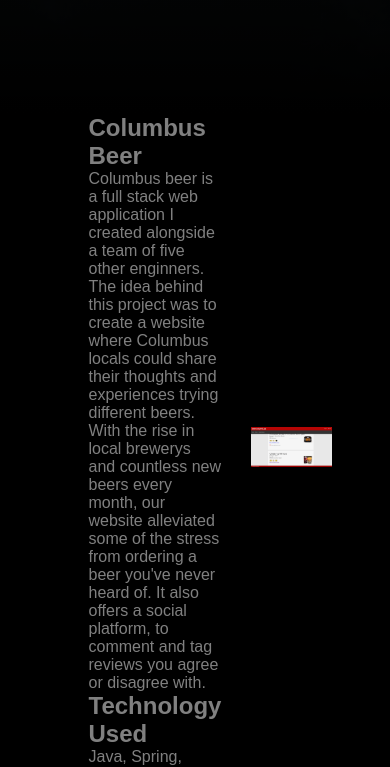
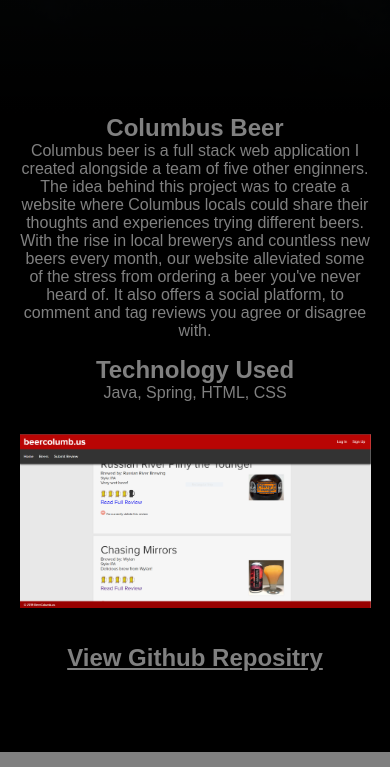
Before and after one commit to Parker-Bartlett/Parker-Bartlett.github.io, a website: page project.html in a window 390 px wide. Shown: the part 730-1497 px from the top of the page. Drawn offline with Linux system fonts and the light colour scheme.

Commit message:
added media querry for single projects

```diff
--- a/css/porject.css
+++ b/css/porject.css
@@ -26,3 +26,24 @@
 .github-link a:hover {
     color: white;
 }
+
+@media (max-width: 780px) {
+
+    .about-me-content {
+        width: 90%;
+        margin: auto;
+        display: block;
+    }
+
+    .about-me-content_left, .about-me-content_right {
+        text-align: center;
+        margin-left: 0px;
+        margin-bottom: 2rem;
+    }
+
+    .tech-used{
+        margin-top: 1rem;
+    }
+
+
+}
--- a/project.html
+++ b/project.html
@@ -49,7 +49,7 @@
             <div class="about-me-content_left">
                 <h2>Columbus Beer</h2>
                 <p>Columbus beer is a full stack web application I created alongside a team of five other enginners. The idea behind this project was to create a website where Columbus locals could share their thoughts and experiences trying different beers. With the rise in local brewerys and countless new beers every month, our website alleviated some of the stress from ordering a beer you've never heard of. It also offers a social platform, to comment and tag reviews you agree or disagree with.</p>
-                <h2>Technology Used</h2>
+                <h2 class="tech-used">Technology Used</h2>
                 <p>Java, Spring, HTML, CSS</p>
             </div>
             <div class="about-me-content_right">
```
Also changed, not shown: project-one.html (+1 -1 lines), project-two.html (+1 -1 lines).
